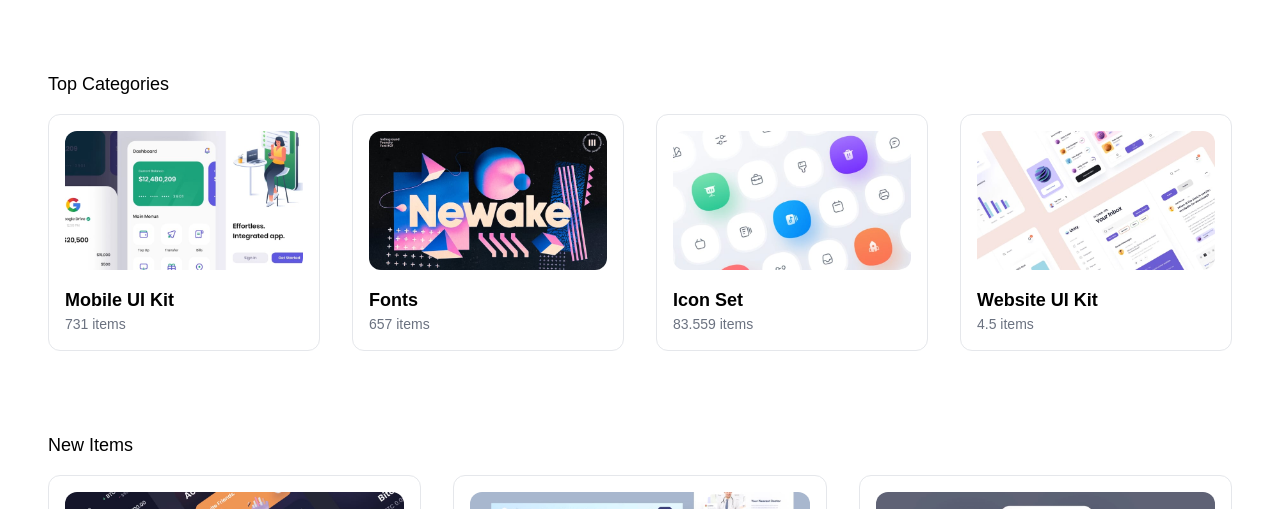
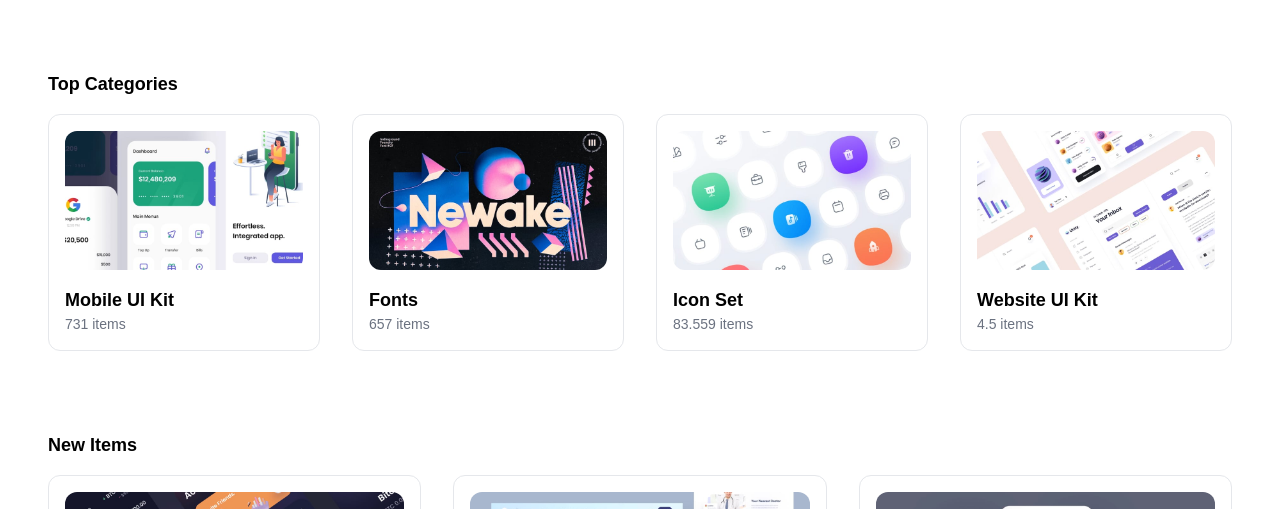
Before and after one commit to ahadsenja/bootcamp-zullkit, a Vue app: page / in a window 1280 px wide. Shown: the part 596-1105 px from the top of the page. Built offline with nearby package versions, Linux system fonts and the light colour scheme.

Commit message:
update section page component

```diff
--- a/src/components/section/Categories.vue
+++ b/src/components/section/Categories.vue
@@ -11,7 +11,9 @@
 
 <template>
   <div class="container px-4 mx-auto my-16 md:px-12">
-    <h2 class="mb-4 text-xl font-medium md:mb-0 md:text-lg">Top Categories</h2>
+    <h2 class="mb-4 text-xl font-semibold md:mb-0 md:text-lg">
+      Top Categories
+    </h2>
     <div class="flex flex-wrap -mx-1 lg:-mx-4">
       <CategoriesCard
         v-for="(categorie, index) in categories"
--- a/src/components/section/Items.vue
+++ b/src/components/section/Items.vue
@@ -25,7 +25,7 @@
 
 <template>
   <div class="container px-4 mx-auto my-16 md:px-12">
-    <h2 class="mb-4 text-xl font-medium md:mb-0 md:text-lg">New Items</h2>
+    <h2 class="mb-4 text-xl font-semibold md:mb-0 md:text-lg">New Items</h2>
     <div class="flex flex-wrap -mx-1 lg:-mx-4">
       <ItemsCard
         v-for="(item, index) in items"
--- a/src/components/section/components/CategoriesCard.vue
+++ b/src/components/section/components/CategoriesCard.vue
@@ -14,7 +14,7 @@
           <img
             alt="Placeholder"
             class="block w-full h-auto"
-            :src="'/src/assets/img/' + image"
+            :src="'../../../../src/assets/img/' + image"
           />
         </div>
       </a>
--- a/src/components/section/components/ItemsCard.vue
+++ b/src/components/section/components/ItemsCard.vue
@@ -14,7 +14,7 @@
           <img
             alt="Placeholder"
             class="block w-full h-auto"
-            :src="'/src/assets/img/' + image"
+            :src="'../../../../src/assets/img/' + image"
           />
         </div>
       </a>
```
